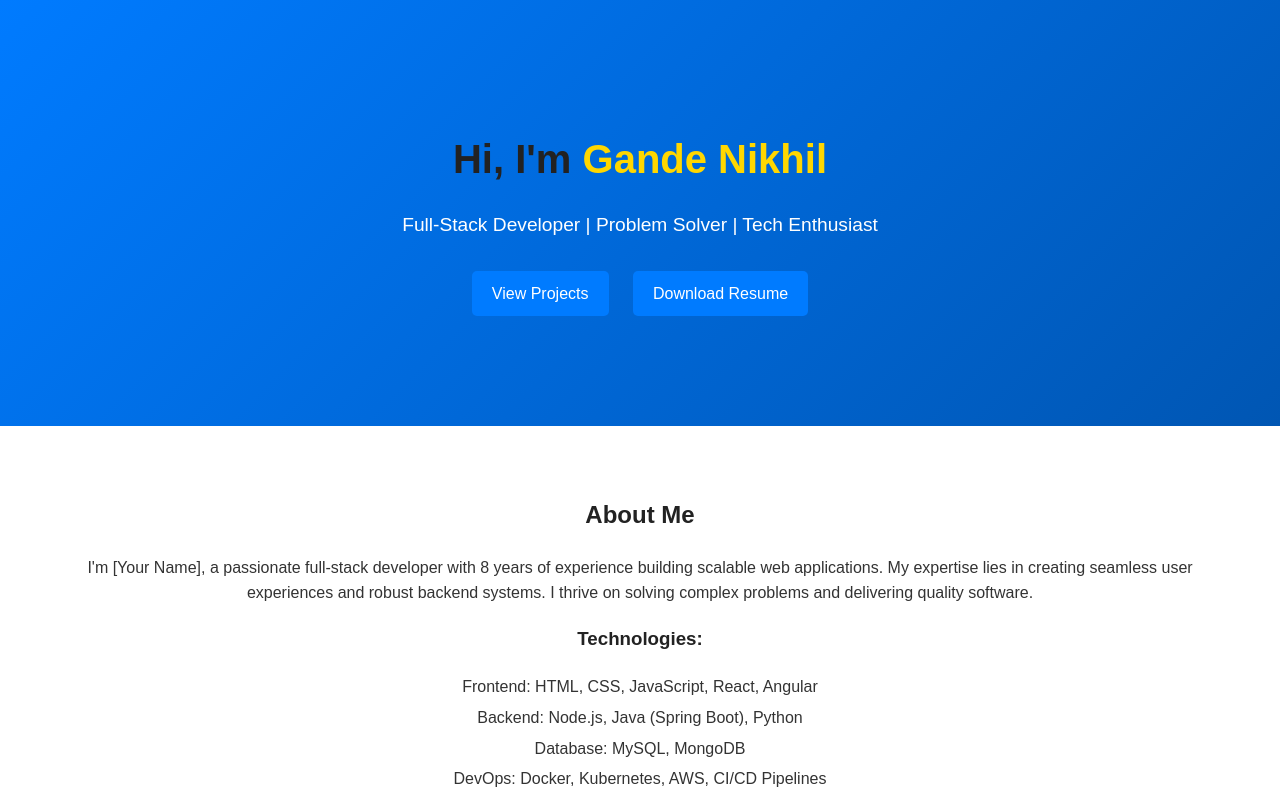
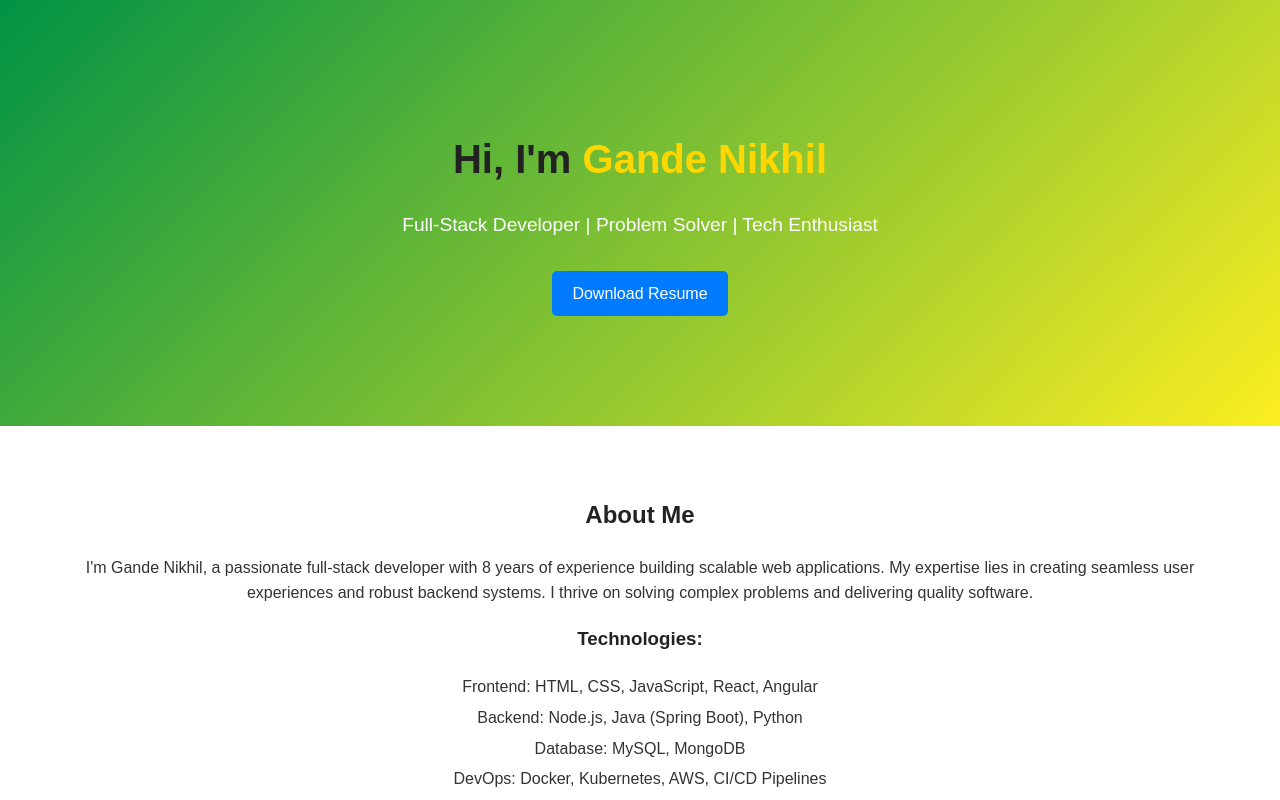
Before and after one commit to gandenikhil/Portfolio, a plain HTML site: page index.html in a window 1280 px wide. Shown: the top 800 px of the page. Drawn offline with Linux system fonts and the light colour scheme.

Commit message:
Add files via upload
adding updated resume

```diff
--- a/index.html
+++ b/index.html
@@ -13,7 +13,7 @@
             <h1>Hi, I'm <span>Gande Nikhil</span></h1>
             <p>Full-Stack Developer | Problem Solver | Tech Enthusiast</p>
             <div class="cta-buttons">
-                <a href="#projects" class="btn">View Projects</a>
+
                 <a href="Resume.pdf" class="btn">Download Resume</a>
             </div>
         </div>
@@ -23,7 +23,7 @@
     <section id="about">
         <div class="container">
             <h2>About Me</h2>
-            <p>I'm [Your Name], a passionate full-stack developer with 8 years of experience building scalable web applications. My expertise lies in creating seamless user experiences and robust backend systems. I thrive on solving complex problems and delivering quality software.</p>
+            <p>I'm Gande Nikhil, a passionate full-stack developer with 8 years of experience building scalable web applications. My expertise lies in creating seamless user experiences and robust backend systems. I thrive on solving complex problems and delivering quality software.</p>
             <h3>Technologies:</h3>
             <ul>
                 <li>Frontend: HTML, CSS, JavaScript, React, Angular</li>
--- a/styles.css
+++ b/styles.css
@@ -37,7 +37,7 @@ h1, h2, h3 {
 
 /* Hero Section */
 #hero {
-    background: linear-gradient(135deg, #007BFF, #0056b3);
+    background: linear-gradient(135deg, #009245, #FCEE21);
     color: #fff;
     text-align: center;
     padding: 100px 0;
```
Also changed, not shown: 1 other file.
